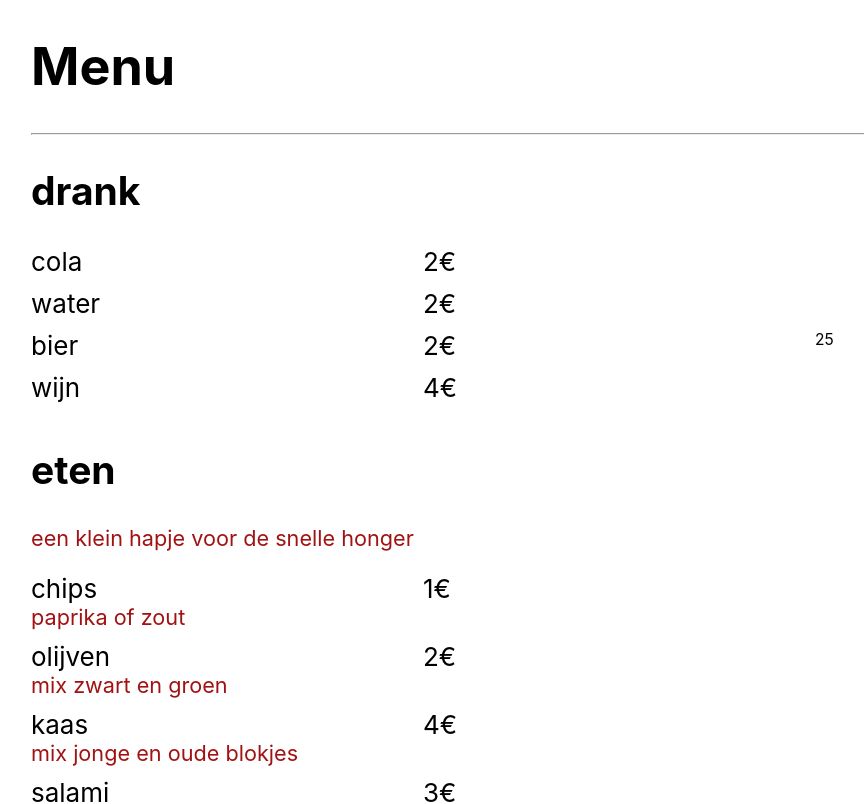
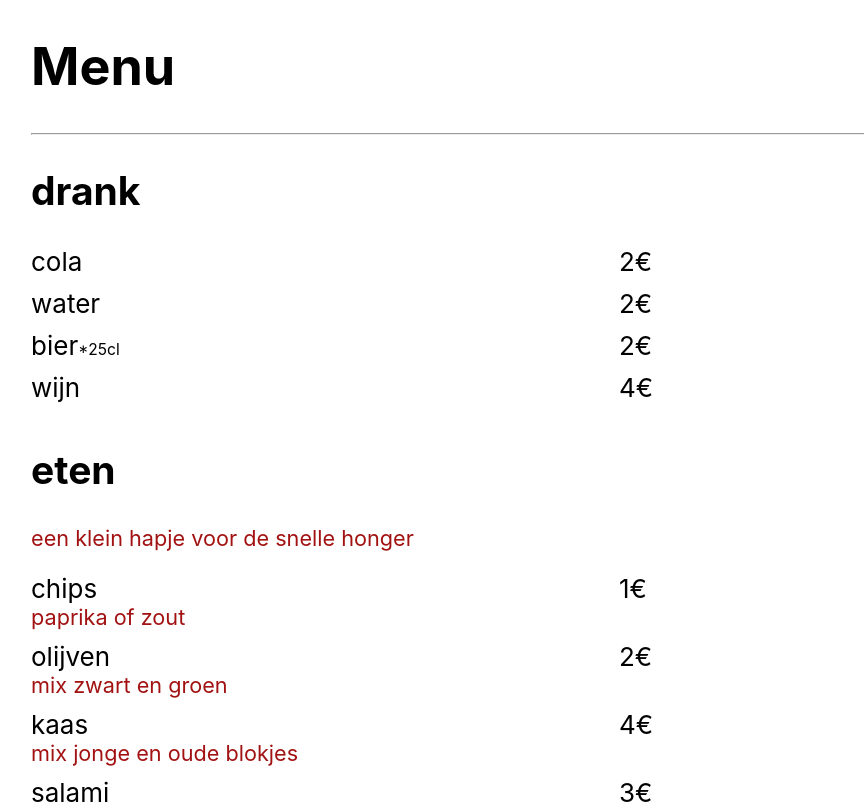
Before and after one commit to SammyLaureys/menucard, a React (Create React App) app: page / in a window 1280 px wide. Shown: the top 804 px of the page, without its empty margins (21-885 px from the left). Built offline with nearby package versions, Linux system fonts and the light colour scheme.

Commit message:
oef 4.8 af

```diff
--- a/src/App.js
+++ b/src/App.js
@@ -7,7 +7,7 @@ const PRODUCTS_DATA = [
         products: [
             {name: "cola", price: 2},
             {name: "water", price: 2},
-            {name: "bier", price: 2, size: 25},
+            {name: "bier", price: 2, size: "*25cl"},
             {name: "wijn", price: 4}
         ],
     },
@@ -39,9 +39,8 @@ function ProductLine(props) {
     const {product} = props;
     return <div>
         <div className="ProductLine">
-            <div>{product.name}</div>
+            <div>{product.name}<span className="productSize">{product.size}</span></div>
             <div>{product.price}&euro;</div>
-            <div className="productSize">{product.size}</div>
         </div>
         <div className="note productNote">{product.note}</div>
     </div>
```
